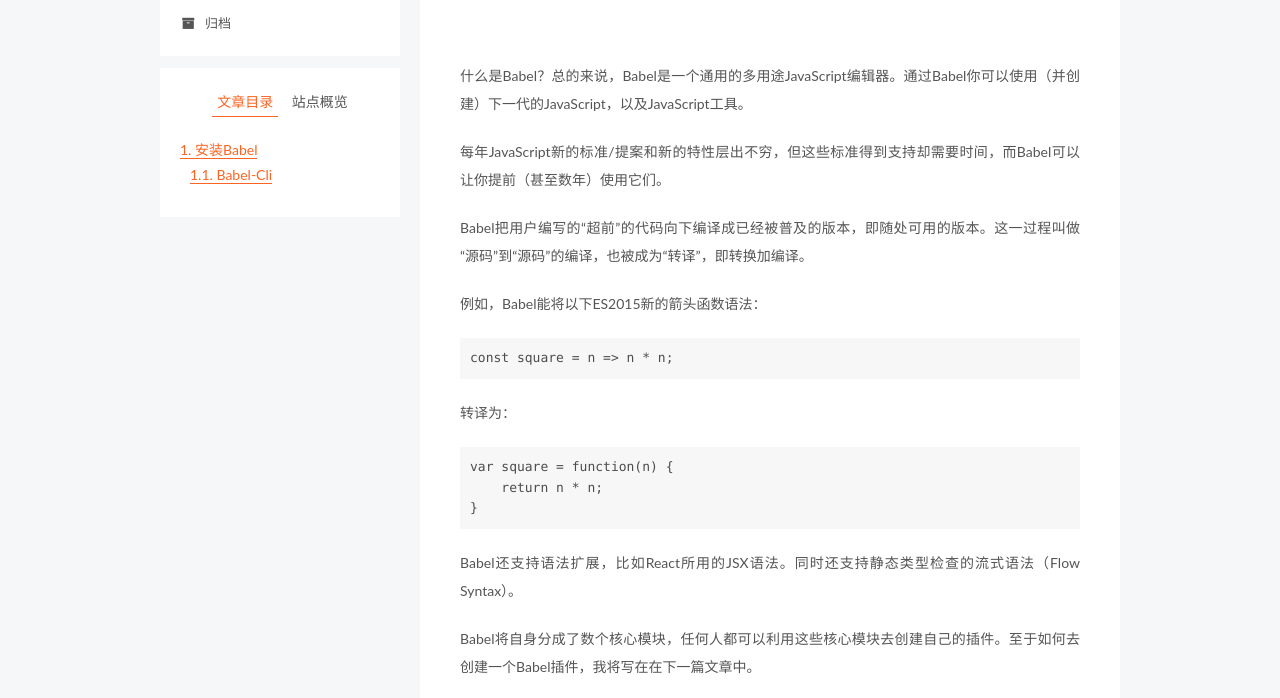
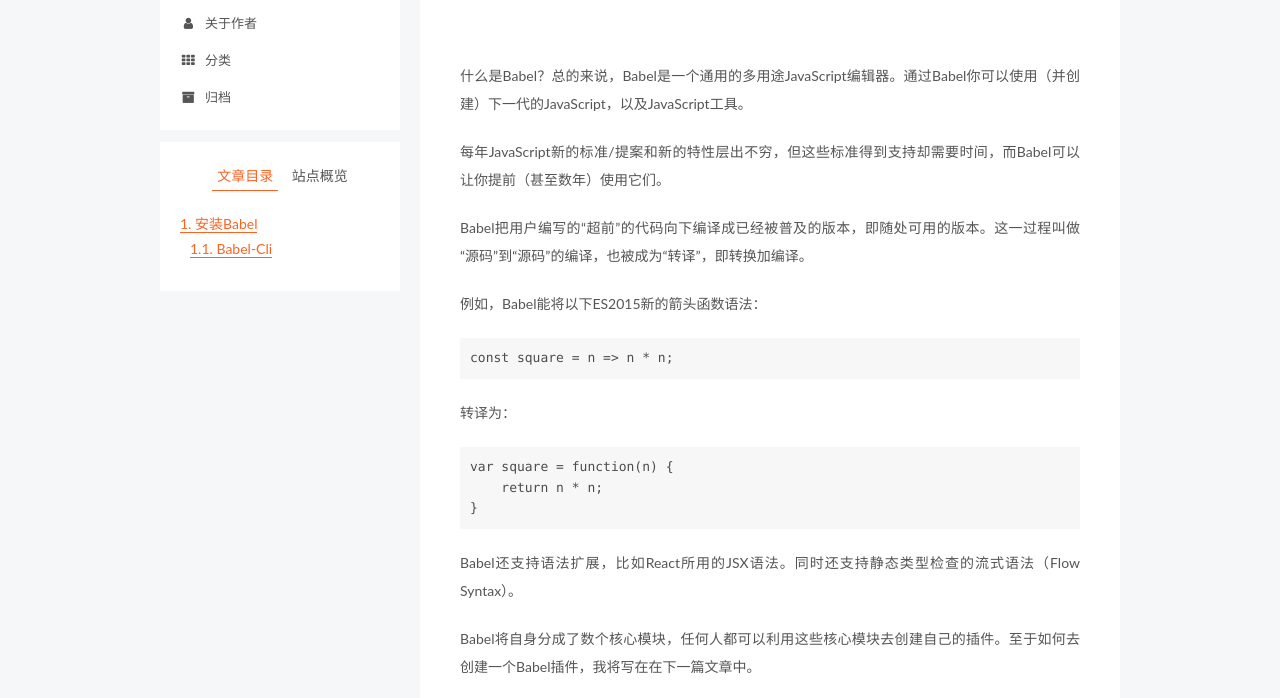
Before and after one commit to jetin93/jetin93.github.io, a plain HTML site: page 2018/05/06/babel-usage/index.html in a window 1280 px wide. Shown: the part 141-839 px from the top of the page. Drawn offline with Linux system fonts and the light colour scheme.

Commit message:
Site updated: 2018-05-24 16:33:04

```diff
--- a/2018/05/06/babel-usage/index.html
+++ b/2018/05/06/babel-usage/index.html
@@ -187,6 +187,26 @@
               <i class="menu-item-icon fa fa-fw fa-home"></i> <br />
 
             首页
+          </a>
+        </li>
+
+
+        <li class="menu-item menu-item-about">
+          <a href="/about/" rel="section">
+
+              <i class="menu-item-icon fa fa-fw fa-user"></i> <br />
+
+            关于作者
+          </a>
+        </li>
+
+
+        <li class="menu-item menu-item-categories">
+          <a href="/categories/" rel="section">
+
+              <i class="menu-item-icon fa fa-fw fa-th"></i> <br />
+
+            分类
           </a>
         </li>
 
--- a/css/main.css
+++ b/css/main.css
@@ -1823,7 +1823,7 @@ pre .javascript .function {
   width: 4px;
   height: 4px;
   border-radius: 50%;
-  background: #77a638;
+  background: #412dff;
 }
 .links-of-blogroll {
   font-size: 13px;
```
Also changed, not shown: archives/2018/05/index.html (+20 -0 lines), archives/2018/index.html (+20 -0 lines), archives/index.html (+20 -0 lines), index.html (+20 -0 lines), tags/Babel-JavaScript/index.html (+20 -0 lines).
